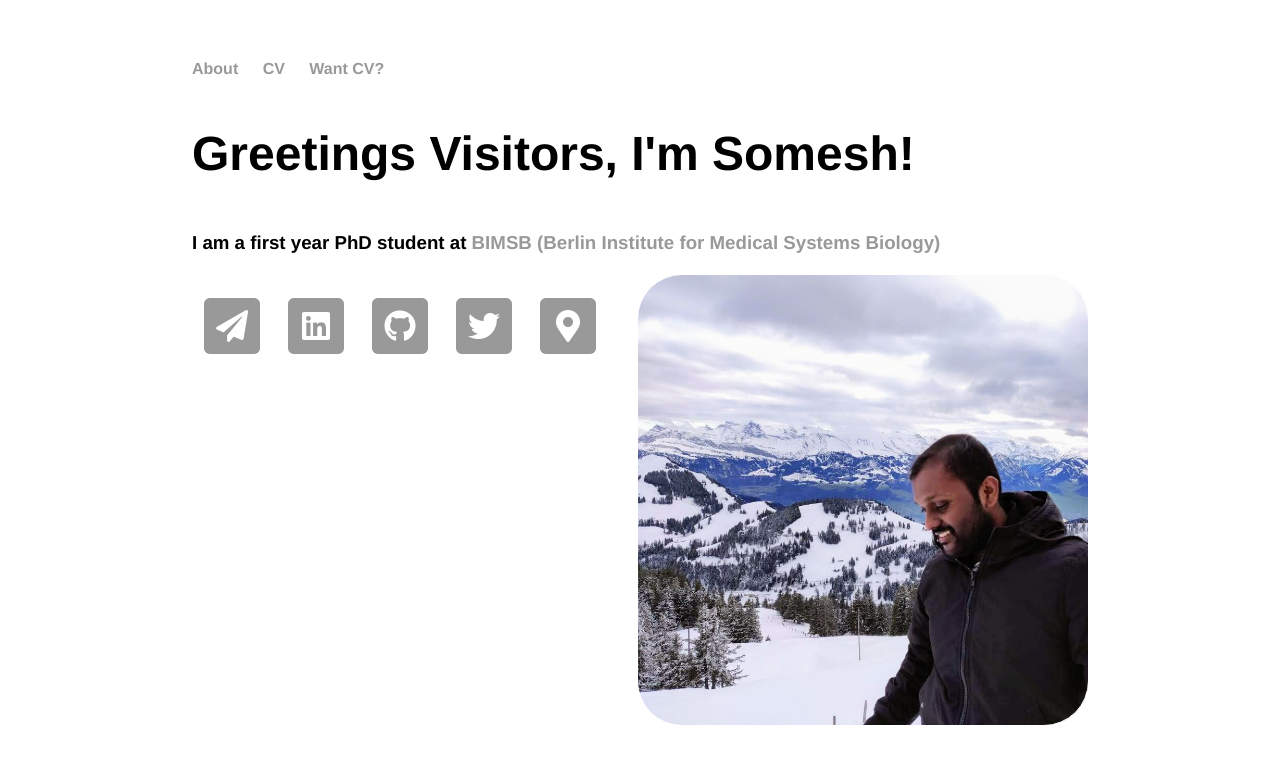
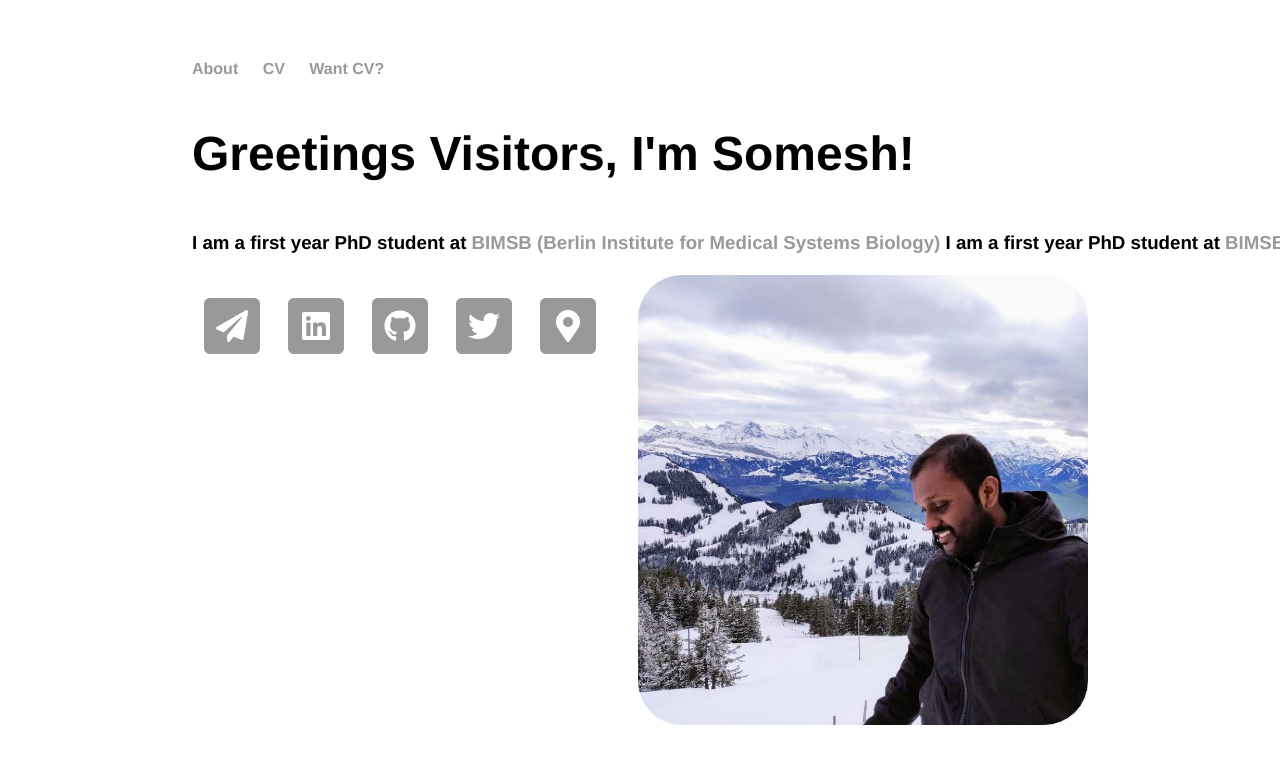
Before and after one commit to saisomesh2594/saisomesh2594.github.io, a Jekyll site: the page built from index.html, in a window 1280 px wide. Shown: the top 764 px of the page. Built offline with Jekyll 4.4.1, drawn with Linux system fonts in a browser that asks for light colours.

Commit message:
Update index.html

```diff
--- a/index.html
+++ b/index.html
@@ -26,7 +26,7 @@
 	<h4>
 		<div class="para-container" style="float:left; white-space:nowrap;">
 			<p>
-			<h3>I am a first year PhD student at <a href="https://www.mdc-berlin.de/bimsb">BIMSB (Berlin Institute for Medical Systems Biology) </a> </h3>
+			<h3>I am a first year PhD student at <a href="https://www.mdc-berlin.de/bimsb">BIMSB (Berlin Institute for Medical Systems Biology) </a> I am a first year PhD student at <a href="https://www.mdc-berlin.de/bimsb">BIMSB (Berlin Institute for Medical Systems Biology) </a> </h3>
 			</p>
 		</div>
 
```
